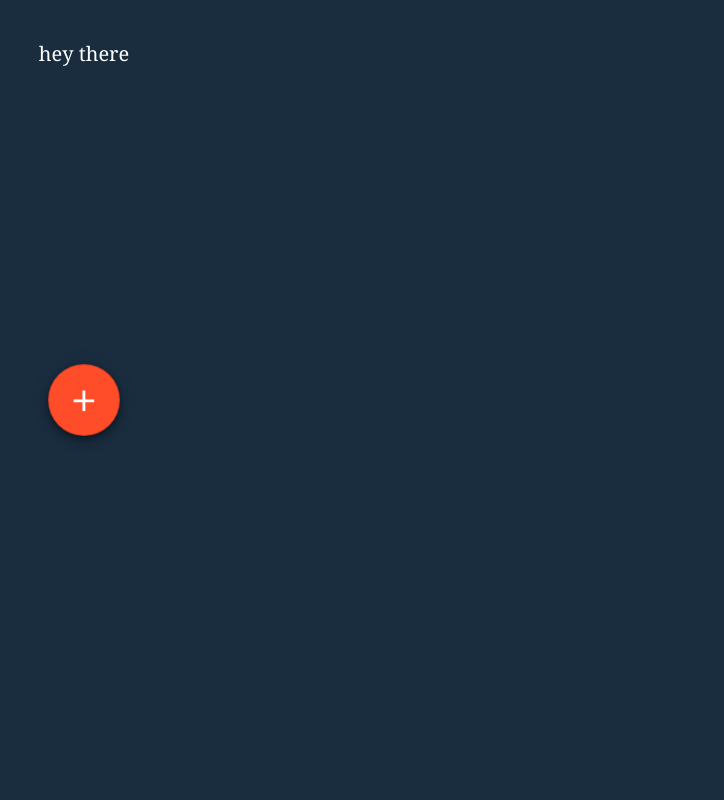
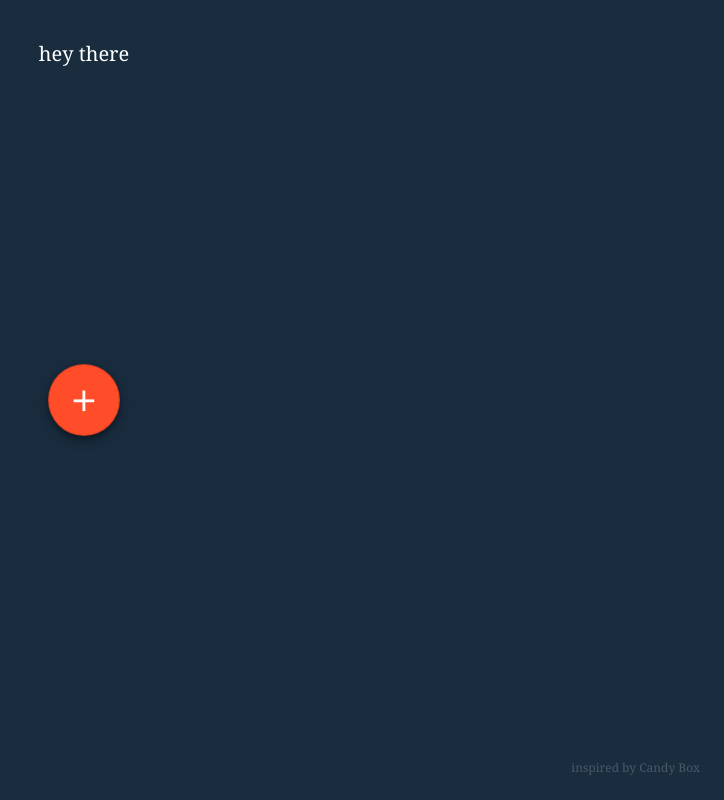
Before and after one commit to elShailee/the-weird-game, a React (Create React App) app: page / in a window 1280 px wide. Shown: the whole page, without its empty margins (556-1280 px from the left). Built offline with nearby package versions, Linux system fonts and the light colour scheme.

Commit message:
some cleanup

```diff
--- /dev/null
+++ b/src/Components/texts.js
@@ -0,0 +1,15 @@
+import styled from 'styled-components';
+
+export const Link = styled.a`
+	color: inherit;
+	text-decoration: none;
+	transition: filter 0.3s;
+	&:hover {
+		filter: ${({ theme }) => theme.filters.lighten.L};
+	}
+`;
+
+Link.defaultProps = {
+	target: '_blank',
+	rel: 'noopener noreferrer',
+};
--- a/src/Screens/IntroScreen/DialogScreen.jsx
+++ b/src/Screens/IntroScreen/DialogScreen.jsx
@@ -31,7 +31,7 @@ export const DialogScreen = () => {
 	});
 
 	// texts
-	const introductionTexts = texts.chapter00.introduction;
+	const introductionTexts = texts.introScreen.introduction;
 	const selectedDialog = useMemo(() => {
 		return Lodash.sample(introductionTexts.dialogsSelection);
 	}, [introductionTexts]);
--- a/src/Screens/IntroScreen/HiddenMessageScreen.jsx
+++ b/src/Screens/IntroScreen/HiddenMessageScreen.jsx
@@ -3,7 +3,7 @@ import { Text } from 'Texts/Text';
 import { HiddenMessageTextContainer } from './styles';
 
 export const HiddenMessageScreen = () => {
-	const hiddenMessageText = texts.chapter00.hiddenMessage;
+	const hiddenMessageText = texts.introScreen.hiddenMessage;
 	return (
 		<HiddenMessageTextContainer>
 			<Text>{hiddenMessageText}</Text>
--- a/src/Screens/IntroScreen/WelcomeScreen.jsx
+++ b/src/Screens/IntroScreen/WelcomeScreen.jsx
@@ -11,7 +11,7 @@ export const WelcomeScreen = ({ animationTimings }) => {
 		delay: animationTimings.delay,
 	});
 
-	const welcomeText = texts.chapter00.welcome;
+	const welcomeText = texts.introScreen.welcome;
 
 	return (
 		<>
--- a/src/Screens/IntroScreen/styles.js
+++ b/src/Screens/IntroScreen/styles.js
@@ -14,8 +14,8 @@ export const WelcomeScreenContainer = styled(animated.div)`
 	${({ theme }) => theme.customStyles.centerItems}
 	${({ theme }) => theme.customStyles.nonSelectable}
 	padding: ${({ theme }) => theme.sizes.padding.XL};
-	background-color: ${({ theme }) => theme.colors.chapter00.welcomeScreenBG};
-	color: ${({ theme }) => theme.colors.chapter00.welcomeScreenText};
+	background-color: ${({ theme }) => theme.colors.introScreen.welcomeScreenBG};
+	color: ${({ theme }) => theme.colors.introScreen.welcomeScreenText};
 	font-family: ${({ theme }) => theme.fonts.primary};
 	font-size: ${({ theme }) => theme.sizes.text.XL};
 `;
@@ -25,8 +25,8 @@ export const IntroductionScreenContainer = styled(animated.div)`
 	${({ theme }) => theme.customStyles.centerItems}
 	${({ theme }) => theme.customStyles.nonSelectable}
 	padding: ${({ theme }) => theme.sizes.padding.XL};
-	background-color: ${({ theme }) => theme.colors.chapter00.introScreenBG};
-	color: ${({ theme }) => theme.colors.chapter00.introScreenText};
+	background-color: ${({ theme }) => theme.colors.introScreen.dialogBG};
+	color: ${({ theme }) => theme.colors.introScreen.dialogText};
 	font-size: ${({ theme }) => theme.sizes.text.L};
 	font-family: ${({ theme }) => theme.fonts.primary};
 `;
--- a/src/Screens/MoneyScreen/MoneyScreen.jsx
+++ b/src/Screens/MoneyScreen/MoneyScreen.jsx
@@ -1,10 +1,16 @@
 import { FloatingActionButton } from 'Components/buttons';
+import { Link } from 'Components/texts';
 import { usePlayerDataContext } from 'Context/PlayerDataContext';
 import { cloneDeep } from 'lodash';
 import { useContext, useRef, useState } from 'react';
 import { ThemeContext } from 'styled-components';
 // import { useTurnNavButtonOn } from 'Utils/navbarUtils';
-import { ChapterContainer, SumContainer /*, TrashButton*/, DialogContainer } from './styles';
+import {
+	ScreenContainer,
+	SumContainer /*, TrashButton*/,
+	DialogContainer,
+	Credits,
+} from './styles';
 
 export const MoneyScreen = () => {
 	const theme = useContext(ThemeContext);
@@ -26,7 +32,7 @@ export const MoneyScreen = () => {
 	// const highlightDialog = () => {
 	// 	const { style } = dialogRef.current;
 	// 	style.transition = 'background-color 0s';
-	// 	style.backgroundColor = theme.colors.chapter01.focusBG;
+	// 	style.backgroundColor = theme.colors.moneyScreen.focusBG;
 	// 	setTimeout(() => {
 	// 		style.transition = 'background-color 1.5s ';
 	// 		style.backgroundColor = 'rgba(0,0,0,0)';
@@ -51,13 +57,13 @@ export const MoneyScreen = () => {
 	// };
 
 	return (
-		<ChapterContainer>
+		<ScreenContainer>
 			<SumContainer shouldShow={sumPoints() > 0}>{playerDataState.money}</SumContainer>
 			<FloatingActionButton
 				onClick={addHandler}
 				style={{ margin: '1rem' }}
 				tabIndex='-1'
-				color={theme.colors.chapter01.addButton.BG}
+				color={theme.colors.moneyScreen.addButton.BG}
 				size='L'
 			>
 				+
@@ -66,6 +72,9 @@ export const MoneyScreen = () => {
 			{/* <TrashButton shouldShow={sumPoints() >= stepSize} onClick={trashHandler}>
 				Do not press
 			</TrashButton> */}
-		</ChapterContainer>
+			<Credits>
+				inspired by <Link href='https://candybox2.github.io/candybox/'>Candy Box</Link>
+			</Credits>
+		</ScreenContainer>
 	);
 };
--- a/src/Screens/MoneyScreen/styles.js
+++ b/src/Screens/MoneyScreen/styles.js
@@ -1,13 +1,13 @@
 import styled from 'styled-components';
 
-export const ChapterContainer = styled.div`
+export const ScreenContainer = styled.div`
 	${({ theme }) => theme.customStyles.screenSized}
 	${({ theme }) => theme.customStyles.nonSelectable}
   ${({ theme }) => theme.customStyles.centerItems}
   font-size:${({ theme }) => theme.sizes.text.M};
 	font-family: ${({ theme }) => theme.fonts.primary};
-	background-color: ${({ theme }) => theme.colors.chapter01.BG};
-	color: ${({ theme }) => theme.colors.chapter01.text.light};
+	background-color: ${({ theme }) => theme.colors.moneyScreen.BG};
+	color: ${({ theme }) => theme.colors.moneyScreen.text.light};
 `;
 
 export const SumContainer = styled.div`
@@ -42,3 +42,11 @@ export const DialogContainer = styled.div`
 	top: 2rem;
 	font-size: ${({ theme }) => theme.sizes.text.M};
 `;
+
+export const Credits = styled.div`
+	color: ${({ theme }) => theme.colors.moneyScreen.text.faded};
+	position: absolute;
+	right: ${({ theme }) => theme.sizes.padding.XXL};
+	bottom: ${({ theme }) => theme.sizes.padding.XXL};
+	font-size: ${({ theme }) => theme.sizes.text.S};
+`;
--- a/src/Texts/texts.js
+++ b/src/Texts/texts.js
@@ -1,5 +1,5 @@
 export const texts = {
-	chapter00: {
+	introScreen: {
 		hiddenMessage: 'trust no one.',
 		welcome: ['Welcome to', 'The Weird Game'],
 		introduction: {
--- a/src/theme.js
+++ b/src/theme.js
@@ -88,18 +88,18 @@ export const theme = {
 		`,
 	},
 	colors: {
-		chapter00: {
+		introScreen: {
 			welcomeScreenBG: palette.orange[600],
 			welcomeScreenText: palette.gray[200],
-			introScreenBG: palette.gray[200],
-			introScreenText: palette.gray[700],
+			dialogScreenBG: palette.gray[200],
+			dialogScreenText: palette.gray[700],
 		},
-		chapter01: {
+		moneyScreen: {
 			BG: palette.blue[350],
 			focusBG: palette.blue[620],
 			text: {
 				light: palette.white[900],
-				dark: palette.orange[950],
+				faded: palette.blue[620],
 			},
 			addButton: {
 				BG: palette.orange[900],
@@ -120,8 +120,11 @@ export const theme = {
 				text: 'black',
 			},
 			light: {
-				text: 'white',
+				text: palette.white[900],
 			},
+		},
+		defaults: {
+			text: palette.white[900],
 		},
 	},
 };
```
